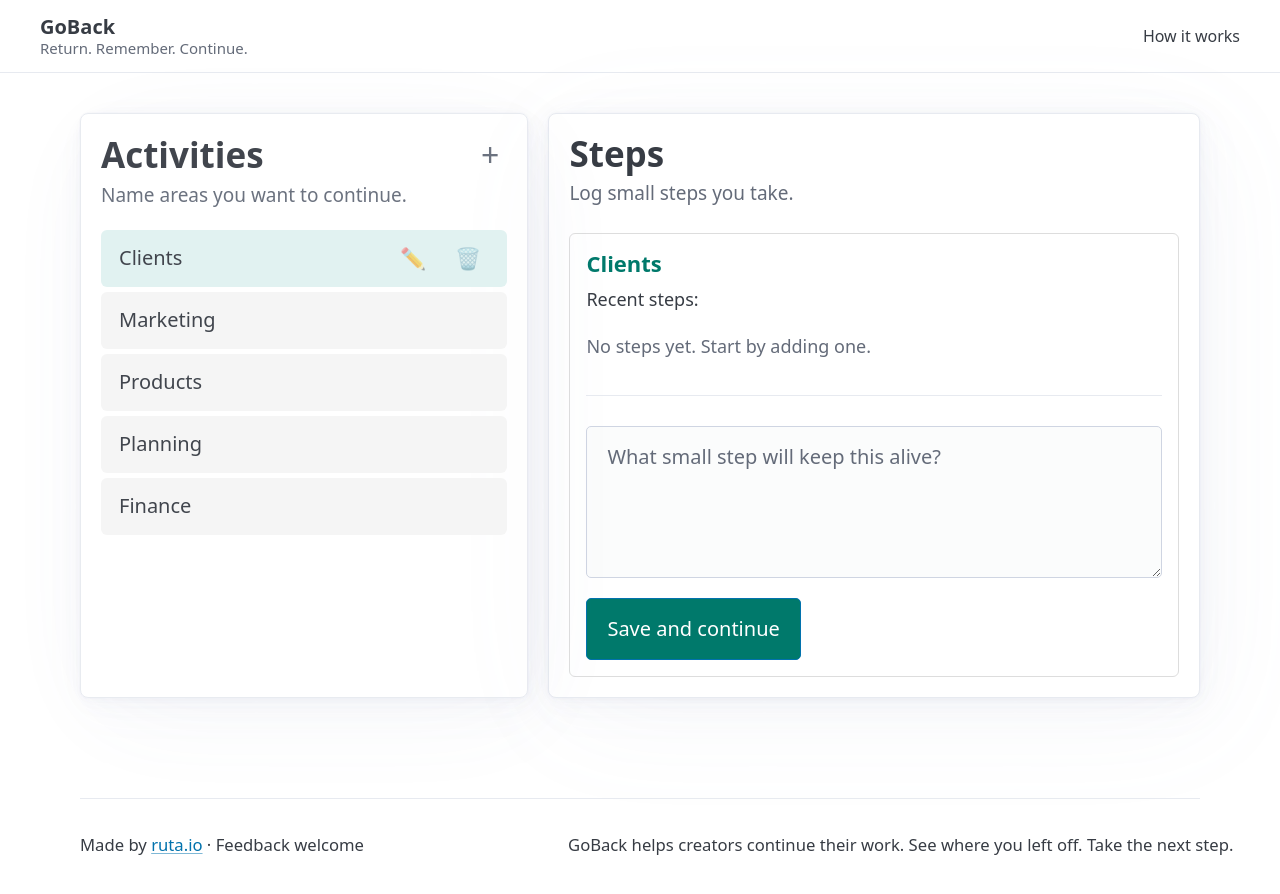
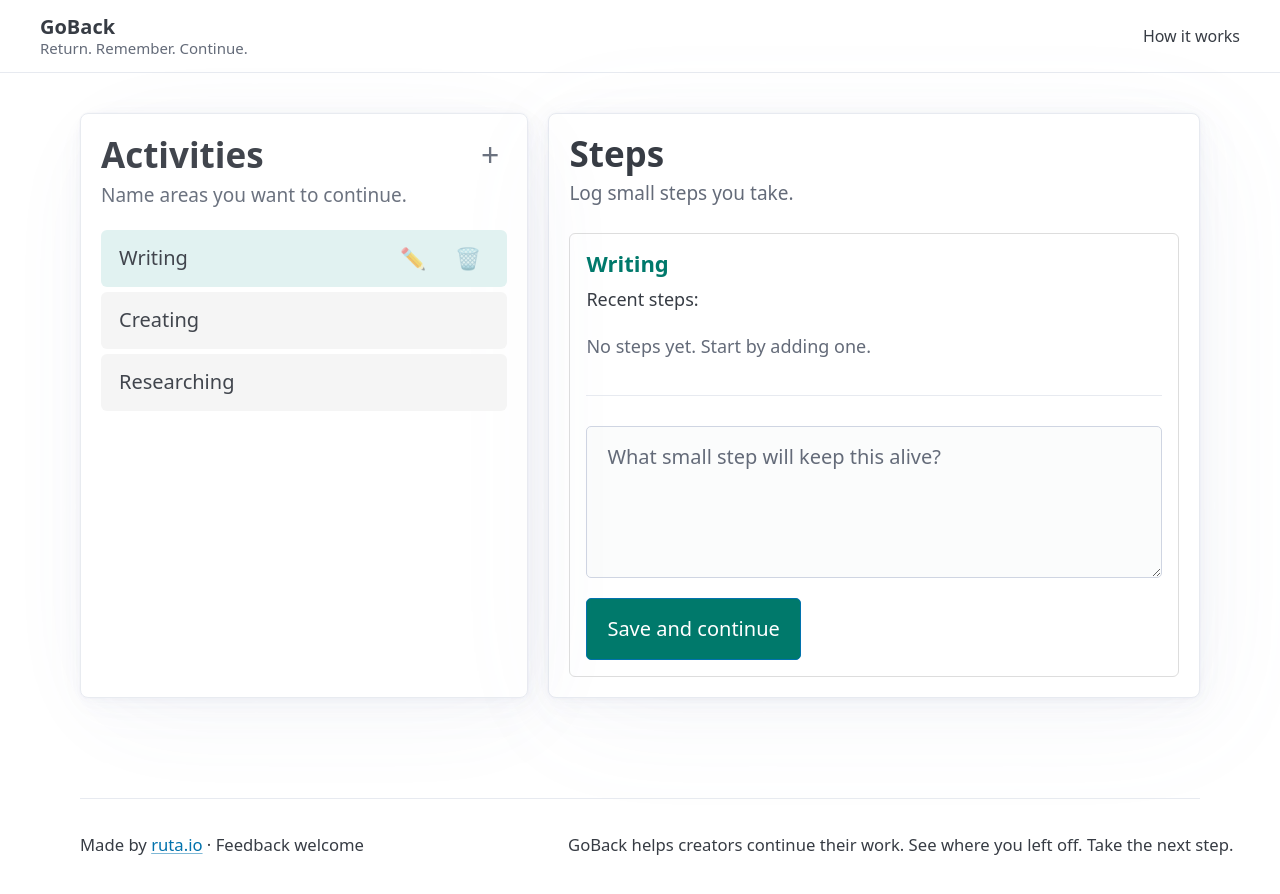
Before and after one commit to rutaio/gobackapp, a React (Vite) app in the folder frontend/: page / in a window 1280 px wide. Shown: the top 894 px of the page. Built offline with nearby package versions, Linux system fonts and the light colour scheme.

Commit message:
update hardcoded threads to verbs

```diff
--- a/frontend/src/data/threads.ts
+++ b/frontend/src/data/threads.ts
@@ -1,22 +1,14 @@
 export const threads = [
   {
     id: '1',
-    name: 'Clients',
+    name: 'Writing',
   },
   {
     id: '2',
-    name: 'Marketing',
+    name: 'Creating',
   },
   {
     id: '3',
-    name: 'Products',
-  },
-  {
-    id: '4',
-    name: 'Planning',
-  },
-  {
-    id: '5',
-    name: 'Finance',
+    name: 'Researching',
   },
 ];
```
